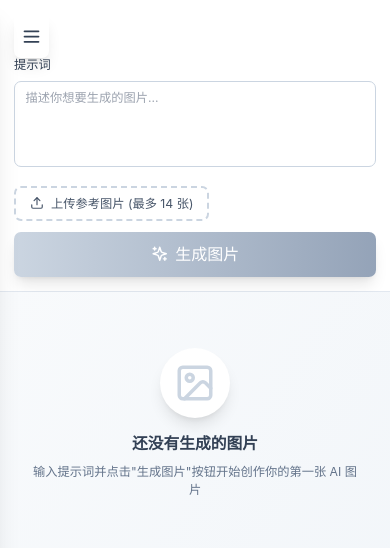
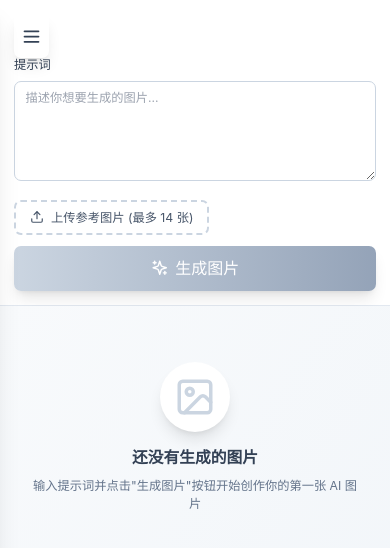
Before and after one commit to QYQSDTC/nanogen_studio, a React (Vite) app: page / in a window 390 px wide. Shown: the top 548 px of the page. Built offline with nearby package versions, Linux system fonts and the light colour scheme.

Commit message:
make the prompt window adustable

```diff
--- a/src/App.jsx
+++ b/src/App.jsx
@@ -612,7 +612,7 @@ function App() {
                 onChange={(e) => setPrompt(e.target.value)}
                 placeholder="描述你想要生成的图片..."
                 rows={4}
-                className="w-full px-3 sm:px-4 py-2 sm:py-3 border border-slate-300 rounded-lg focus:outline-none focus:ring-2 focus:ring-primary-500 focus:border-transparent resize-none text-sm"
+                className="w-full px-3 sm:px-4 py-2 sm:py-3 border border-slate-300 rounded-lg focus:outline-none focus:ring-2 focus:ring-primary-500 focus:border-transparent resize-y text-sm min-h-[100px]"
               />
             </div>
 
```
